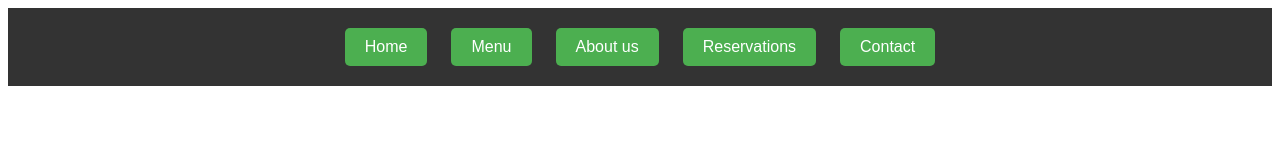
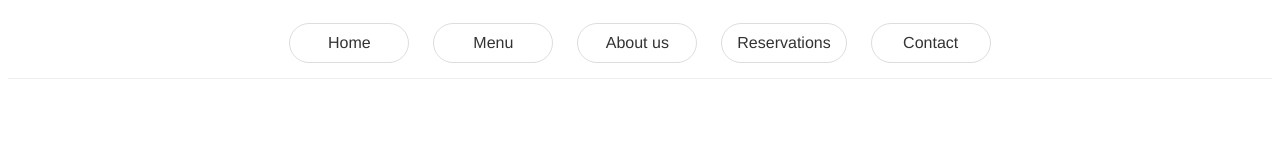
Before and after one commit to rgmt88/TOP-Restaurant-Page, a website built with webpack: page src/index.html in a window 1280 px wide. Built offline with nearby package versions, Linux system fonts and the light colour scheme.

Commit message:
modified css for header

```diff
--- a/src/style.css
+++ b/src/style.css
@@ -1,22 +1,27 @@
 header {
-    background-color: #333; /* Dark background for the header */
-    padding: 20px 0; /* Top and bottom padding */
+  background-color: #FFF; /* White background for the header */
+  padding: 15px 0; /* Increased top and bottom padding for more white space */
   text-align: center; /* Center aligning the navigation */
+  border-bottom: 1px solid #EEE; /* Subtle bottom border for a touch of sophistication */
 }
 
 nav button {
-    background-color: #4CAF50; /* Green background for buttons */
-    color: white; /* White text color */
-    border: none; /* Remove border */
-    padding: 10px 20px; /* Padding inside the buttons */
-    margin: 0 10px; /* Margin between buttons */
-    font-size: 16px; /* Text size */
+  background-color: #FFF; /* Keeps button background white */
+  color: #333; /* Retains dark gray text for contrast */
+  border: 1px solid #DDD; /* Thinner border for a finer look */
+  padding: 10px 15px; /* Adjust padding for smaller buttons */
+  margin: 0 10px; /* Slightly reduced margin between buttons */
+  font-size: 16px; /* Smaller font size for a more compact appearance */
+  font-family: 'Helvetica Neue', Helvetica, Arial, sans-serif; /* Sophisticated font choice remains */
   cursor: pointer; /* Cursor changes to pointer to indicate clickable */
-    border-radius: 5px; /* Rounded corners for the buttons */
-    transition: background-color 0.3s, transform 0.3s; /* Smooth transition for hover effects */
+  border-radius: 20px; /* Slightly reduced rounded corners for a refined look */
+  transition: color 0.3s, border-color 0.3s; /* Smooth transition for hover effects maintained */
+  min-width: 120px; /* Ensures all buttons have at least this width */
+  display: inline-block; /* Allows setting a width on the button */
+  text-align: center; /* Ensures text is centered within the button */
 }
 
 nav button:hover {
-    background-color: #55a95d; /* Slightly lighter green when hovering */
-    transform: scale(1.05); /* Slightly larger on hover */
+  color: #555; /* Darker gray on hover for subtle interaction feedback */
+  border-color: #AAA; /* Darker border on hover for visual depth */
 }
```
Also changed, not shown: dist/main.js. Lines whose indentation alone changed are shown as unchanged.
